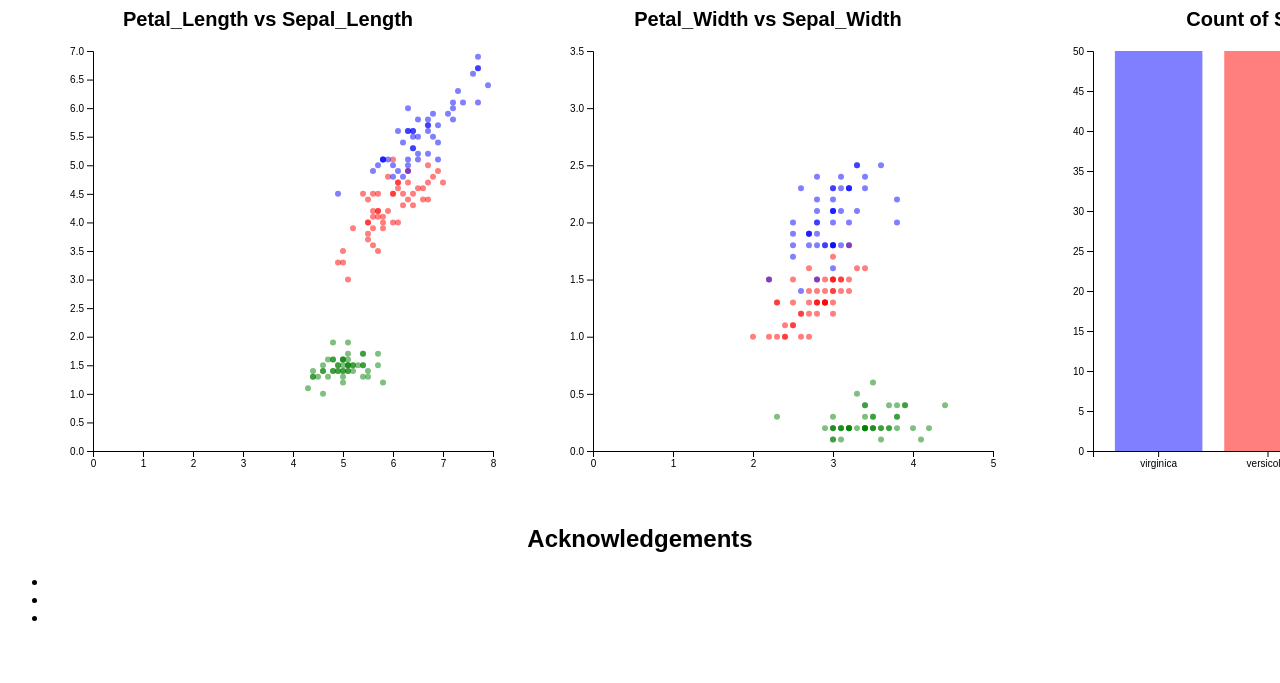
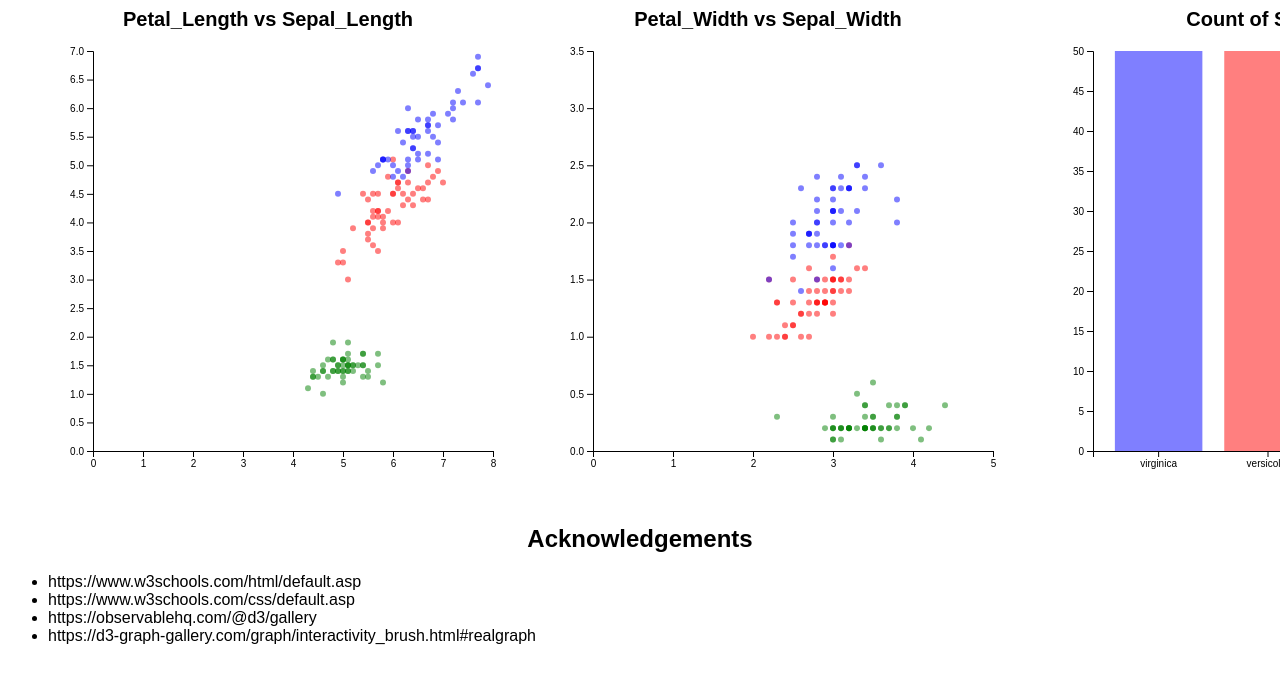
Before and after one commit to DS4200-S23-Class/hw-06-nick_john, a plain HTML site: page index.html in a window 1280 px wide. Shown: the part 79-762 px from the top of the page. Drawn offline with Linux system fonts and the light colour scheme.

```diff
--- a/index.html
+++ b/index.html
@@ -42,9 +42,10 @@
 
     <h2>Acknowledgements</h2>
 	<ul>
-	    <li></li>
-	    <li></li>
-        <li></li>
+	    <li>https://www.w3schools.com/html/default.asp</li>
+	    <li>https://www.w3schools.com/css/default.asp</li>
+        <li>https://observablehq.com/@d3/gallery</li>
+        <li>https://d3-graph-gallery.com/graph/interactivity_brush.html#realgraph</li>
 	</ul>
 
     <script src="js/main.js"></script>
```
Also changed, not shown: js/main.js (+22 -6 lines), 1 other file.
